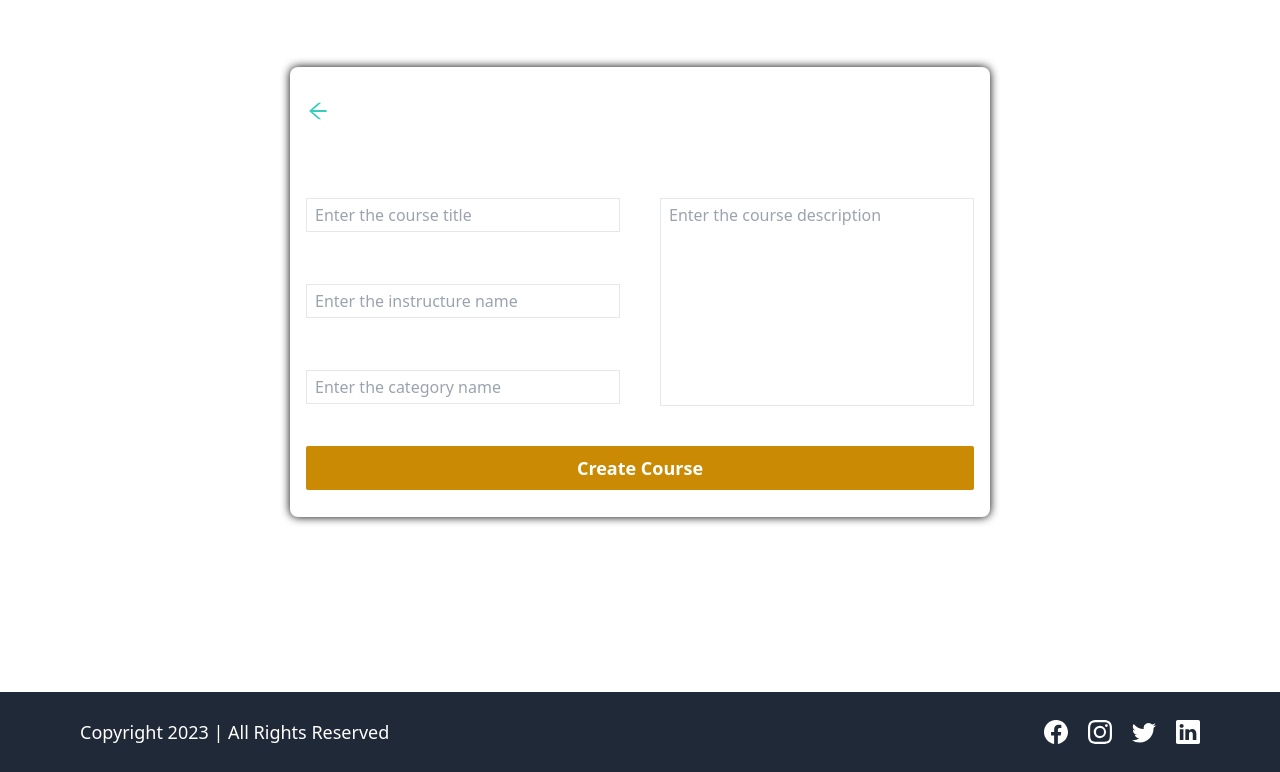
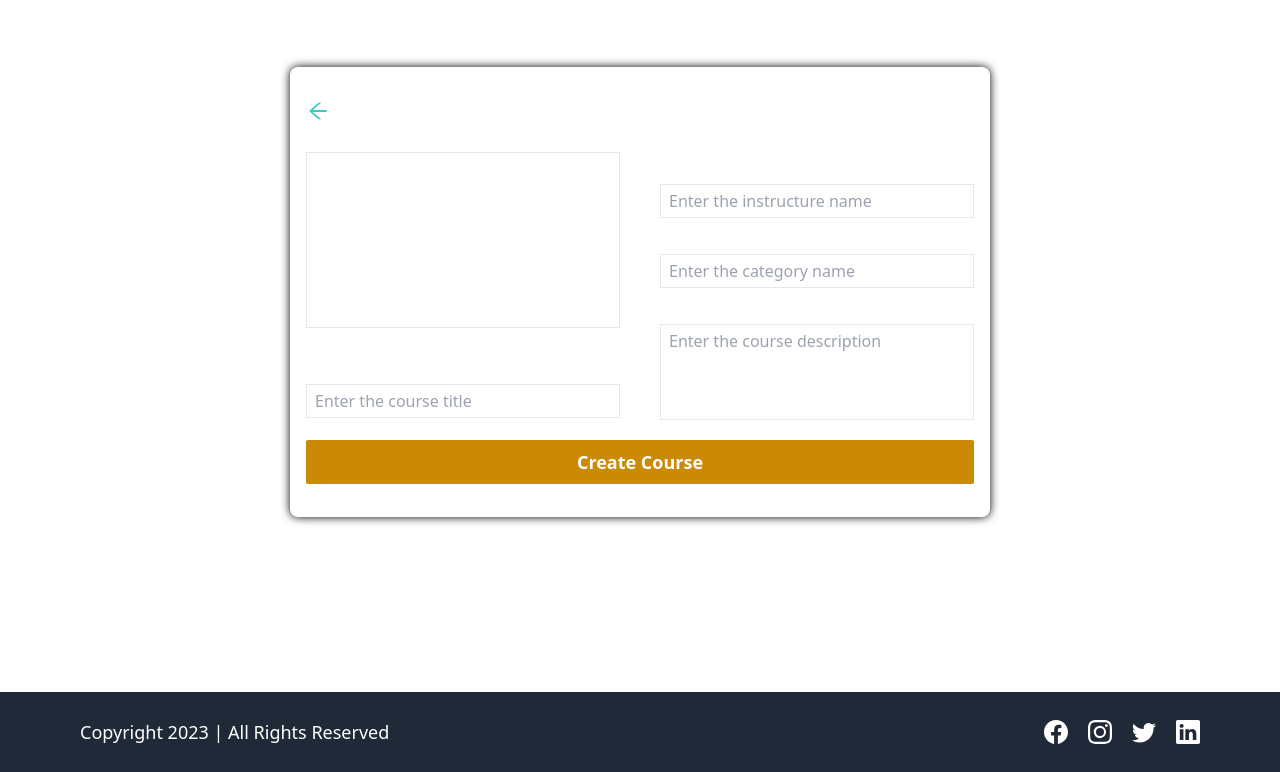
Before and after one commit to anuragtiwarime/lms, a React (Create React App) app in the folder client/: page /course/create in a window 1280 px wide. Shown: the part 108-880 px from the top of the page. Built offline with nearby package versions, Linux system fonts and the light colour scheme.

Commit message:
added thumbnail upload while creating the course

```diff
--- a/client/src/Pages/Course/CreateCourse.js
+++ b/client/src/Pages/Course/CreateCourse.js
@@ -1,13 +1,34 @@
 import React, { useState } from "react";
 import { toast } from "react-hot-toast";
-import { AiOutlineArrowLeft } from "react-icons/ai";
 import { useDispatch } from "react-redux";
 import { Link } from "react-router-dom";
 import Layout from "../../Layout/Layout";
 import { createNewCourse } from "../../Redux/courseSlice";
+import { AiOutlineArrowLeft } from "react-icons/ai";
 
 const CreateCourse = () => {
   const dispatch = useDispatch();
+  const [previewImage, setImagePreview] = useState("");
+
+  // function to handle the image upload
+  const getImage = (event) => {
+    event.preventDefault();
+    // getting the image
+    const uploadedImage = event.target.files[0];
+
+    // if image exists then getting the url link of it
+    if (uploadedImage) {
+      setUserInput({
+        ...userInput,
+        thumbnail: uploadedImage,
+      });
+      const fileReader = new FileReader();
+      fileReader.readAsDataURL(uploadedImage);
+      fileReader.addEventListener("load", function () {
+        setImagePreview(this.result);
+      });
+    }
+  };
 
   // for storing the user input
   const [userInput, setUserInput] = useState({
@@ -15,6 +36,7 @@ const CreateCourse = () => {
     category: "",
     createdBy: "",
     description: "",
+    thumbnail: undefined,
   });
 
   // function to handle user input
@@ -35,7 +57,8 @@ const CreateCourse = () => {
       !userInput.title ||
       !userInput.category ||
       !userInput.createdBy ||
-      !userInput.description
+      !userInput.description ||
+      !userInput.thumbnail
     ) {
       toast.error("All fields are mandatory");
       return;
@@ -51,6 +74,7 @@ const CreateCourse = () => {
         category: "",
         createdBy: "",
         description: "",
+        thumbnail: undefined,
       });
     }
   };
@@ -61,7 +85,7 @@ const CreateCourse = () => {
         {/* card for creating the new card */}
         <form
           onSubmit={handleFormSubmit}
-          className="flex flex-col justify-center gap-10 rounded-lg p-4 text-white w-[700px] h-[450px] my-10 shadow-[0_0_10px_black] relative"
+          className="flex flex-col justify-center gap-5 rounded-lg p-4 text-white w-[700px] h-[450px] my-10 shadow-[0_0_10px_black] relative"
         >
           <Link
             to={"/admin/dashboard"}
@@ -76,7 +100,34 @@ const CreateCourse = () => {
 
           <main className="grid grid-cols-2 gap-x-10">
             {/* for course basic details */}
-            <div className="space-y-5">
+            <div className="space-y-6">
+              <div>
+                {/* input for image file */}
+                <label className="cursor-pointer" htmlFor="image_uploads">
+                  {previewImage ? (
+                    <img
+                      className="w-full h-44 m-auto border"
+                      src={previewImage}
+                      alt="preview image"
+                    />
+                  ) : (
+                    <div className="w-full h-44 m-auto flex items-center justify-center border">
+                      <h1 className="font-bold text-lg">
+                        Upload your course thumbnail
+                      </h1>
+                    </div>
+                  )}
+                </label>
+                <input
+                  onChange={getImage}
+                  className="hidden"
+                  type="file"
+                  id="image_uploads"
+                  name="image_uploads"
+                  accept=".jpg, .jpeg, .png"
+                />
+              </div>
+
               {/* adding the title section */}
               <div className="flex flex-col gap-1">
                 <label className="text-lg font-semibold" htmlFor="title">
@@ -93,7 +144,12 @@ const CreateCourse = () => {
                   onChange={handleUserInput}
                 />
               </div>
+            </div>
 
+            {/* for course description and go to profile button */}
+
+            {/* adding the course description */}
+            <div className="flex flex-col gap-1">
               {/* adding the instructor */}
               <div className="flex flex-col gap-1">
                 <label className="text-lg font-semibold" htmlFor="createdBy">
@@ -127,11 +183,7 @@ const CreateCourse = () => {
                   onChange={handleUserInput}
                 />
               </div>
-            </div>
 
-            {/* for course description and go to profile button */}
-
-            {/* adding the course description */}
               <div className="flex flex-col gap-1">
                 <label className="text-lg font-semibold" htmlFor="description">
                   Course Description
@@ -142,10 +194,11 @@ const CreateCourse = () => {
                   name="description"
                   id="description"
                   placeholder="Enter the course description"
-                className="bg-transparent px-2 py-1 border h-52 resize-none"
+                  className="bg-transparent px-2 py-1 border h-24 overflow-y-scroll resize-none"
                   value={userInput.description}
                   onChange={handleUserInput}
                 />
+              </div>
             </div>
           </main>
 
--- a/client/src/Redux/courseSlice.js
+++ b/client/src/Redux/courseSlice.js
@@ -30,7 +30,15 @@ export const createNewCourse = createAsyncThunk(
   "/get/courses",
   async (data) => {
     try {
-      const res = axiosInstance.post("/courses", data);
+      // creating the form data from user data
+      let formData = new FormData();
+      formData.append("title", data.title);
+      formData.append("description", data.description);
+      formData.append("category", data.category);
+      formData.append("createdBy", data.createdBy);
+      formData.append("thumbnail", data.thumbnail);
+
+      const res = axiosInstance.post("/courses", formData);
 
       toast.promise(res, {
         loading: "Creating the course...",
```
Lines whose indentation alone changed are shown as unchanged.
